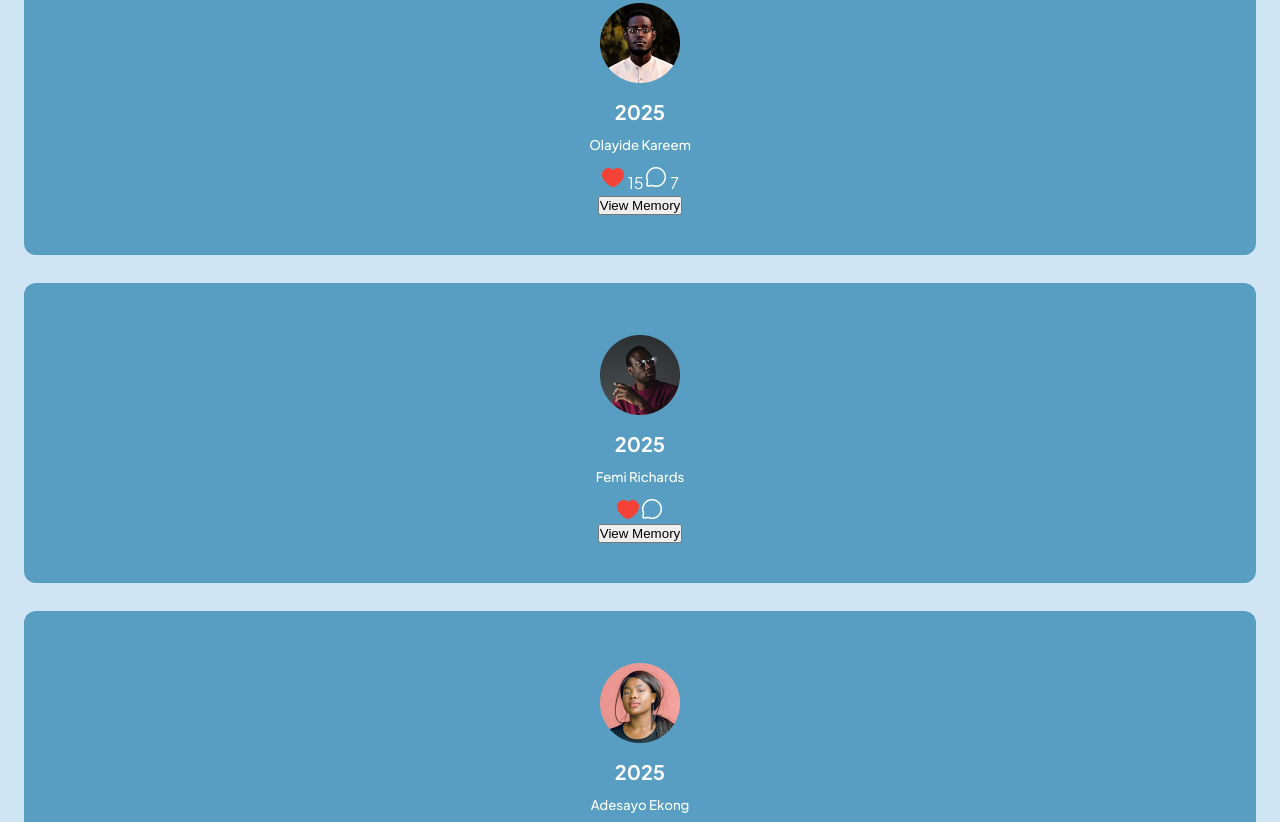
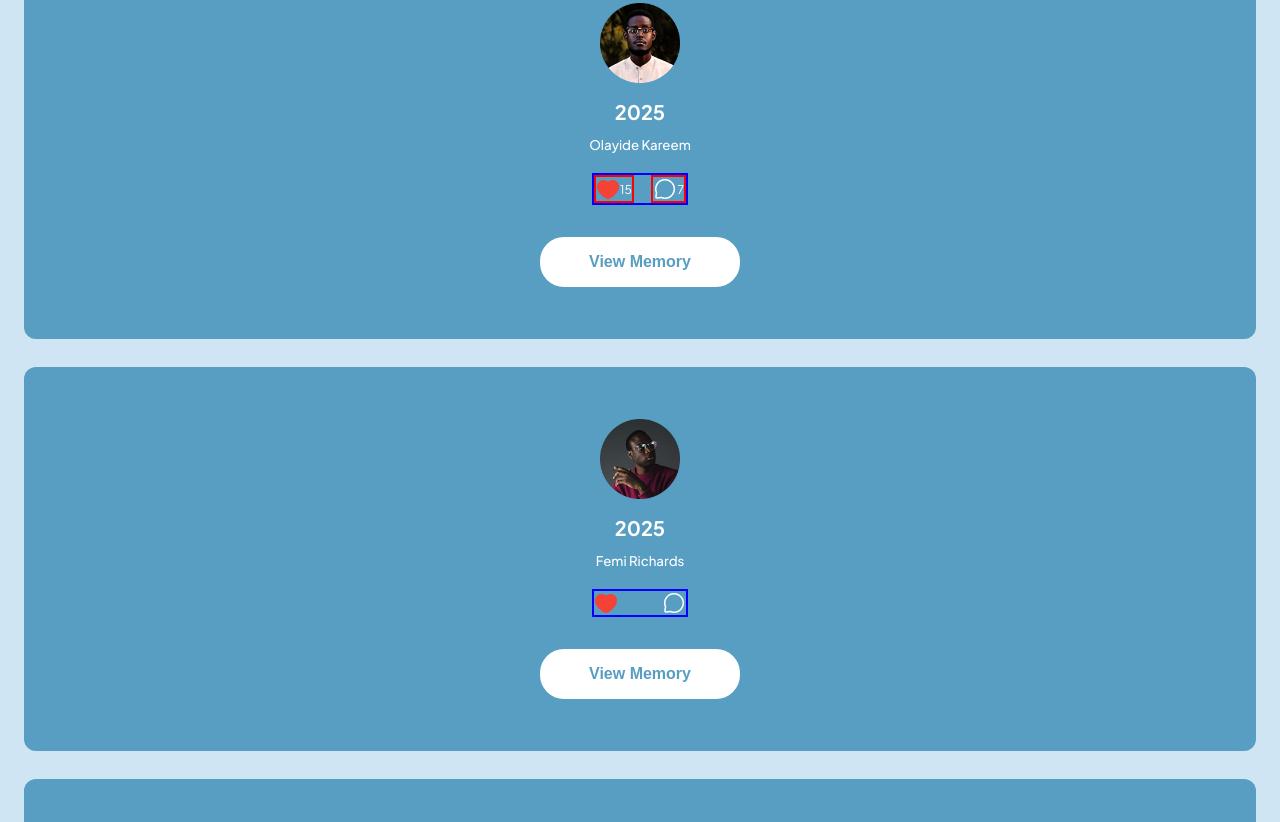
Before and after one commit to pvto12/capstone-project, a plain HTML site: page index.html in a window 1280 px wide. Shown: the part 5626-6448 px from the top of the page. Drawn offline with Linux system fonts and the light colour scheme.

Commit message:
septa_capstone_project: 32

```diff
--- a/styles.css
+++ b/styles.css
@@ -173,6 +173,9 @@ h1 {
 	font-size: 1.6rem;
 	width: 88%;
 	margin: 1.2rem auto;
+
+	border: none;
+	outline: none;
 }
 
 .cta button:first-child {
@@ -460,15 +463,44 @@ section {
 
 .reactions {
 	display: flex;
-	/* border: 2px solid red; */
+	/* justify-content: center; */
+	align-items: center;
+	justify-content: space-between;
+
+	border: 2px solid blue;
+	width: 9.6rem;
+	margin: 2rem auto;
+	/* justify-content: space-between; */
+}
+
+.reactions > div {
+	/* width: 4rem; */
+	border: 2px solid red;
+	display: flex;
+	align-items: center;
 	justify-content: center;
-	align-items: center;
-
-	/* width: 1.2rem; */
+	font-size: 1.2rem;
+	/* margin-right: 2rem; */
 }
 
 .reactions img {
 	width: 2.4rem;
+}
+
+.reactions + button {
+	color: var(--primary-color);
+	background-color: var(--white);
+	padding: 1.6rem;
+	border-radius: 2.4rem;
+	font-weight: 700;
+	cursor: pointer;
+	outline: none;
+	font-size: 1.6rem;
+	width: 20rem;
+	margin: 1.2rem auto;
+
+	border: none;
+	outline: none;
 }
 
 /* footer */
```
